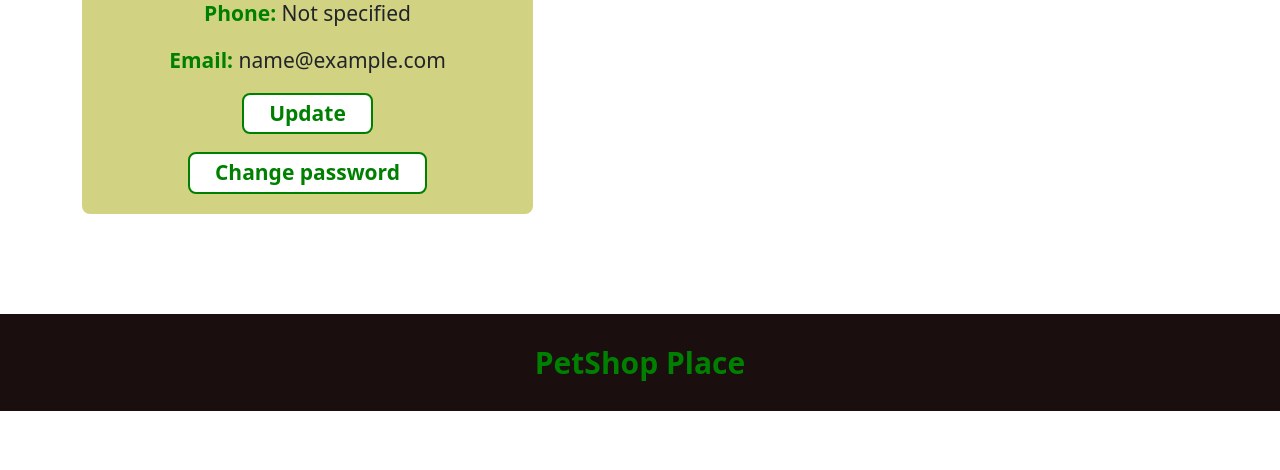
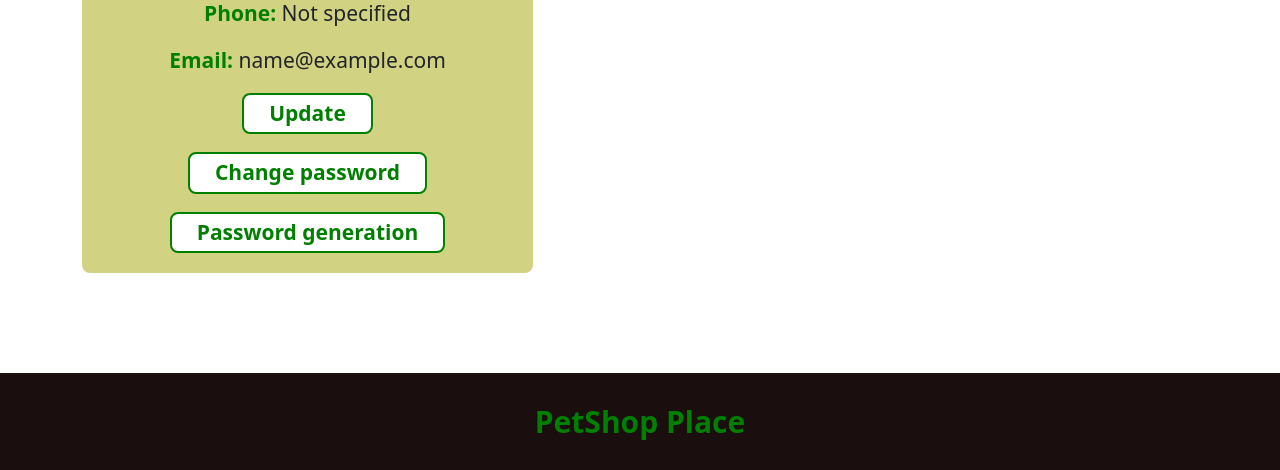
Before and after one commit to Kubanychbek-Dev/home_work_31.03.2025, a Django app: page /users/profile/ in a window 1280 px wide. Shown: the part 812-1282 px from the top of the page. Before the commit the page ends 1223 px from the top, so only its background shows below. Run offline with Django 5.2, Linux system fonts and the light colour scheme; the visitor is signed in with stand-in values (Sample User, id 1).

```diff
--- a/users/templates/users/user_profile_read_only.html
+++ b/users/templates/users/user_profile_read_only.html
@@ -30,6 +30,7 @@
           </p>
             <a class="profile-update-link" href="{% url 'users:user_update' %}">Update</a>
           <a class="profile-update-link" href="{% url 'users:user_change_password' %}">Change password</a>
+          <a class="profile-update-link" href="{% url 'users:user_generate_new_password' %}">Password generation</a>
         </div>
       </div>
     </div>
```
